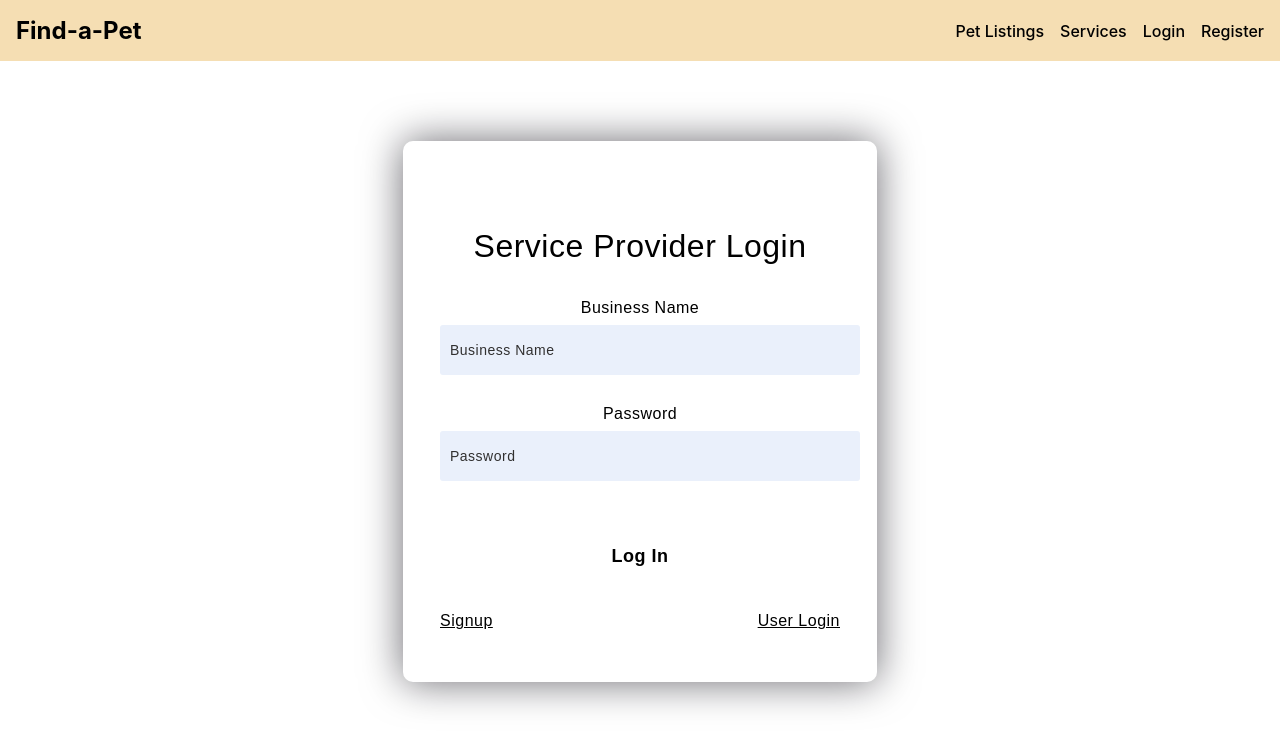
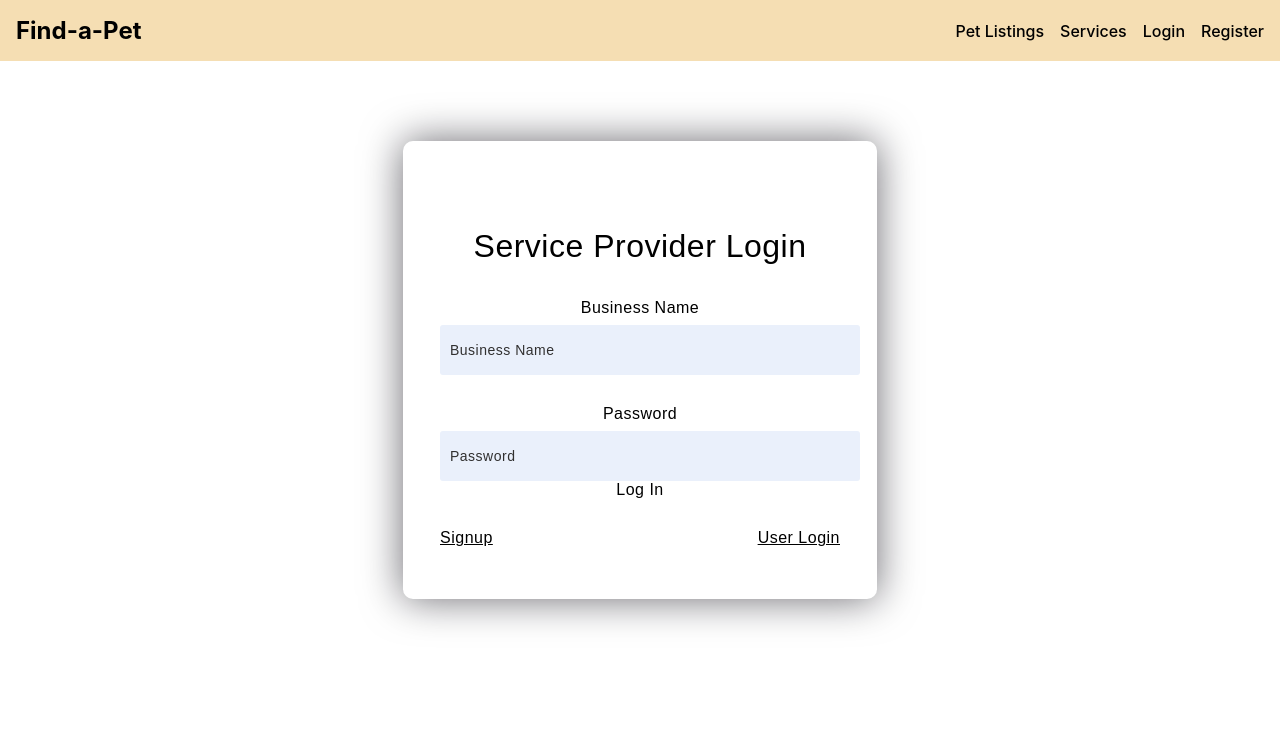
Before and after one commit to wonke2/Find-A-Pet, a React (Create React App) app: page /splogin in a window 1280 px wide. Shown: the top 748 px of the page. Built offline with nearby package versions, Linux system fonts and the light colour scheme.

Commit message:
changes to the button styling

```diff
--- a/src/styles/UserLogin.module.css
+++ b/src/styles/UserLogin.module.css
@@ -64,7 +64,7 @@
 ::placeholder {
 	color: #313030;
 }
-.button {
+.center button {
 	margin-top: 50px;
 	width: 100%;
 	background-color: #82daf5;
```
